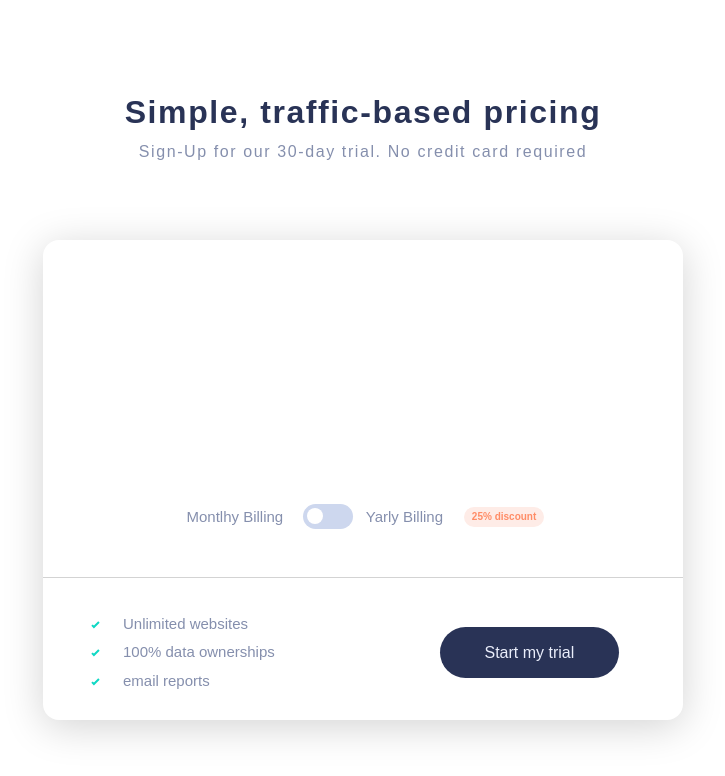
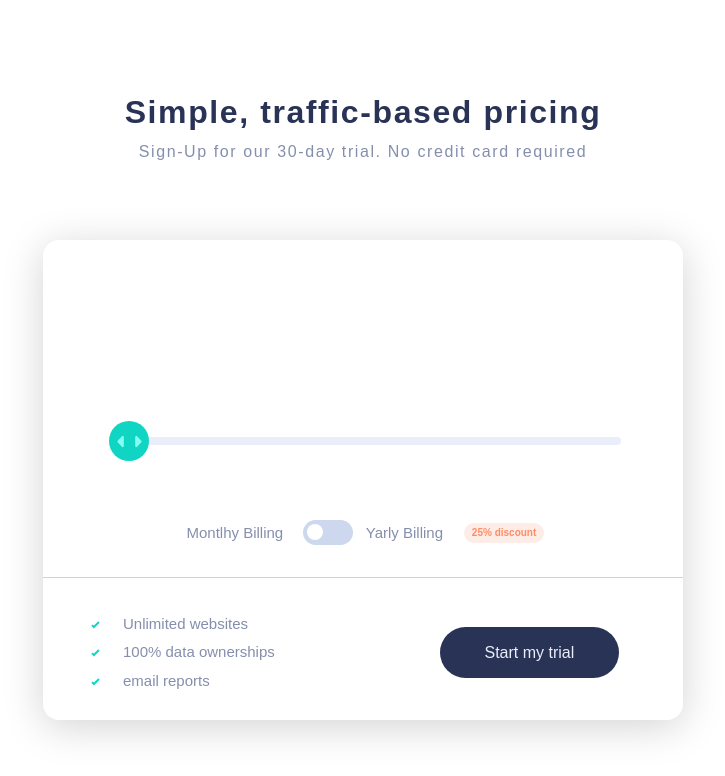
Before and after one commit to breno-Ferrari/Interactive-price, a Next.js app: page / in a window 1280 px wide. Shown: the top 776 px of the page, without its empty margins (277-1002 px from the left). Built offline with nearby package versions, Linux system fonts and the light colour scheme.

Commit message:
sliderBar component

```diff
--- a/src/components/Box/index.tsx
+++ b/src/components/Box/index.tsx
@@ -6,15 +6,14 @@ import ToggleSwitch from "components/ToggleSwitch"
 export default function Box(){
   return (
     <main className={styles.container}>
+       <ToggleSlide />
         <div className={styles.container__middle}>
-            <ToggleSlide />
             <p className={styles.container__middle__text}>Montlhy Billing</p>
             <ToggleSwitch />
             <p className={styles.container__middle__text}>Yarly Billing</p>
             <div className={styles.container__middle__discount}>
                 <p className={styles.container__middle__discount__text}>25% discount</p>
             </div>
-
         </div>
         <div className={styles.container__bottom}>
             <div className={styles.container__bottom__left}>
--- a/src/components/ToggleSlide/index.tsx
+++ b/src/components/ToggleSlide/index.tsx
@@ -1,8 +1,26 @@
+import { useState } from "react";
 import styles from "./toggle.module.scss"
 export default function ToggleSlide(){
+  const [value, setValue] = useState(0);
+  const MAX = 100;
+
+  const getBackgroundSize = () => {
+    return {
+      backgroundSize: `${(value * 100) / MAX}% 100%`,
+    };
+  };
+
   return (
     <div className={styles.container}>
-
+       <input
+       className={styles.container__slider}
+        type="range"
+        min="0"
+        max={MAX}
+        onChange={(e) => setValue(e.target.valueAsNumber)}
+        style={getBackgroundSize()}
+        value={value}
+          />
     </div>
   )
 }
--- a/src/components/ToggleSlide/toggle.module.scss
+++ b/src/components/ToggleSlide/toggle.module.scss
@@ -0,0 +1,67 @@
+.container{
+    margin: 0 auto;
+    width: 80%;
+    position: relative;
+    top: 40%;
+    &__slider{
+       width: 100%;
+       height: 10%;
+       -webkit-appearance: none;
+        //mexe na barra
+        &[type=range] { cursor: pointer;
+            margin-right: 15px;
+            width: 100%;
+            height: 8px;
+            background: hsl(224, 65%, 95%);
+            border-radius: 50px;
+            //mexe na cor da esquerda
+            background-image: linear-gradient(hsl(174, 77%, 80%), hsl(174, 77%, 80%));
+            background-repeat: no-repeat;
+
+        }
+        // chrome
+        &[type=range]::-webkit-slider-thumb {
+            display: flex;
+            flex-direction: column;
+            text-align: center;
+            appearance: none;
+            height: 40px;
+            width: 40px;
+            border-radius: 50%;
+            background: hsl(174, 86%, 45%);
+            background-image: url("../../../public/imgs/icon-slider.svg");
+            background-repeat:no-repeat;
+            background-position: center;
+            background-size: 25px;
+
+        }
+        // mozila
+        &[type=range]::-moz-range-thumb {
+            appearance: none;
+            height: 40px;
+            width: 40px;
+            border-radius: 50%;
+            background: hsl(174, 86%, 45%);
+        }
+        // IE
+        &[type=range]::-ms-thumb {
+            appearance: none;
+            height: 40px;
+            width: 40px;
+            border-radius: 50%;
+            background: hsl(174, 86%, 45%);
+        }
+    }
+}
+
+// input[type="range"] {
+//   -webkit-appearance: none;
+//   margin-right: 15px;
+//   width: 200px;
+//   height: 70px;
+//   background: rgba(255, 255, 255, 0.6);
+//   border-radius: 5px;
+//   background-image: linear-gradient(#ff4500, #ff4500);
+//   background-size: 70% 100%;
+//   background-repeat: no-repeat;
+// }
```
